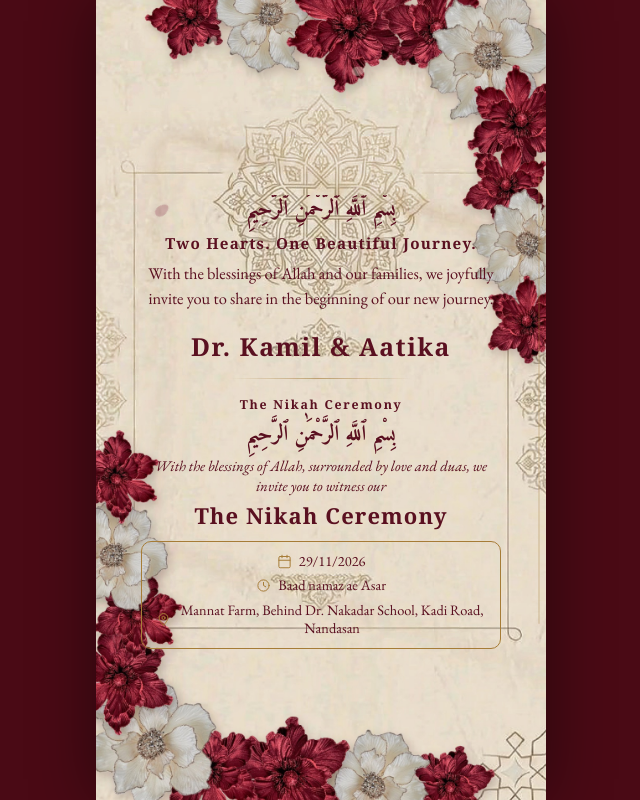
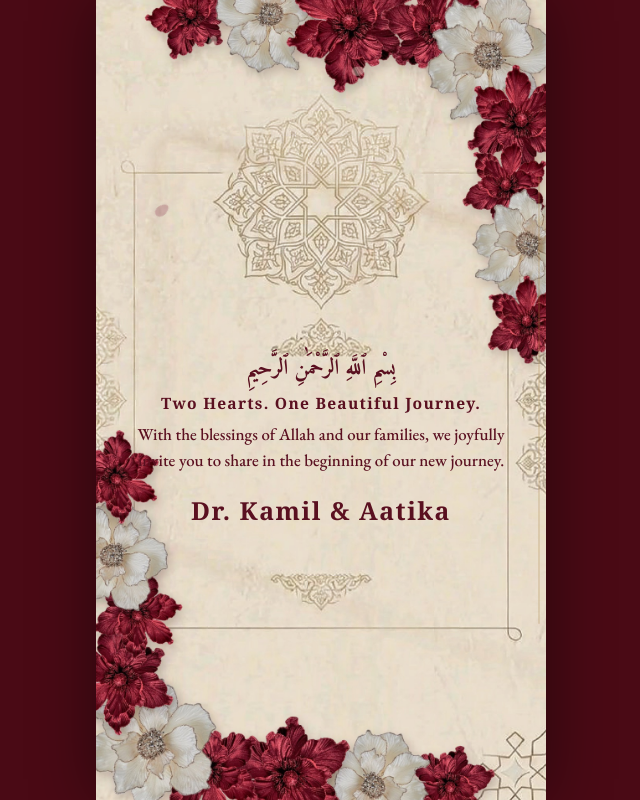
Before and after one commit to aamil2811/aamilswedding, a React (Vite) app: page / in a window 1280 px wide. Shown: the whole page, without its empty margins (319-959 px from the left). Built offline with nearby package versions, Linux system fonts and the light colour scheme; a web font is replaced by a local one.

Commit message:
7 full-screen snap pages: each paragraph its own slide, background transitions by group

```diff
--- a/src/components/ReadingBand.tsx
+++ b/src/components/ReadingBand.tsx
@@ -7,9 +7,9 @@ interface ReadingBandProps {
   onPageChange: (page: number) => void;
 }
 
-function EventCard({ event }: { event: WeddingEvent }) {
+function EventPage({ event }: { event: WeddingEvent }) {
   return (
-    <div className="event-content-block">
+    <>
       <p className="couple-header">{event.header ?? invite.couple}</p>
 
       {event.bismillah && (
@@ -35,16 +35,12 @@ function EventCard({ event }: { event: WeddingEvent }) {
         <p className="event-tagline">{event.tagline.join(" ")}</p>
       )}
 
-      <DetailsBox
-        date={event.date}
-        time={event.time}
-        place={event.place}
-      />
+      <DetailsBox date={event.date} time={event.time} place={event.place} />
 
       {event.note && (
         <p className="event-note">{event.note.join(" ")}</p>
       )}
-    </div>
+    </>
   );
 }
 
@@ -57,10 +53,10 @@ export function ReadingBand({ onPageChange }: ReadingBandProps) {
   const byId = (id: string) =>
     invite.events.find((e) => e.id === id) as WeddingEvent;
 
-  const nikah = byId("nikah");
+  const nikah  = byId("nikah");
   const mameru = byId("mameru");
-  const haldi = byId("haldi");
-  const barat = byId("barat");
+  const haldi  = byId("haldi");
+  const barat  = byId("barat");
   const walima = byId("walima");
 
   useEffect(() => {
@@ -68,6 +64,7 @@ export function ReadingBand({ onPageChange }: ReadingBandProps) {
     if (!scroller) return;
 
     const sections = scroller.querySelectorAll<HTMLElement>("[data-page]");
+
     const observer = new IntersectionObserver(
       (entries) => {
         entries.forEach((entry) => {
@@ -85,17 +82,14 @@ export function ReadingBand({ onPageChange }: ReadingBandProps) {
           }
         });
       },
-      {
-        root: scroller,
-        threshold: 0.35,
-      }
+      { root: scroller, threshold: 0.4 }
     );
 
     sections.forEach((sec) => observer.observe(sec));
     return () => observer.disconnect();
   }, [scrollContainerRef, onPageChange]);
 
-  const isVisible = (p: number) => visiblePages.has(p);
+  const isV = (p: number) => visiblePages.has(p);
 
   return (
     <div
@@ -105,14 +99,15 @@ export function ReadingBand({ onPageChange }: ReadingBandProps) {
       aria-label="Wedding Invitation"
     >
       <main className="snap-column">
-        {/* SLIDE 1: Page 1 to 2 (Introduction & Nikah Ceremony) */}
+
+        {/* ── SLIDE GROUP 1: Introduction (bg.jpg) ── */}
+
+        {/* Paragraph 1 */}
         <section
           data-page={1}
-          className={`snap-page snap-page-slide1 ${isVisible(1) ? "is-visible" : ""}`}
+          className={`snap-page snap-page-intro ${isV(1) ? "is-visible" : ""}`}
         >
-          <div className="page-card page-card-slide1">
-            {/* Page 1: Introduction */}
-            <div className="event-content-block intro-block">
+          <div className="page-card page-card-intro">
             <p
               className="bismillah"
               lang="ar"
@@ -125,71 +120,77 @@ export function ReadingBand({ onPageChange }: ReadingBandProps) {
             <p className="intro-blessing">{invite.cover.blessing}</p>
             <h1 className="cover-names">{invite.cover.names}</h1>
           </div>
+        </section>
 
-            <div className="card-divider" />
-
-            {/* Page 2: Nikah Ceremony */}
-            <div className="event-content-block">
-              <p className="couple-header">{nikah.header ?? "The Nikah Ceremony"}</p>
-              {nikah.bismillah && (
-                <p
-                  className="bismillah"
-                  lang="ar"
-                  dir="rtl"
-                  aria-label="Bismillahir Rahmanir Rahim"
+        {/* Paragraph 2: Nikah Ceremony (still bg.jpg) */}
+        <section
+          data-page={2}
+          className={`snap-page snap-page-arch ${isV(2) ? "is-visible" : ""}`}
         >
-                  {nikah.bismillah}
-                </p>
-              )}
-              <p className="invited-line">
-                {Array.isArray(nikah.invitedLine)
-                  ? nikah.invitedLine.join(" ")
-                  : nikah.invitedLine}
-              </p>
-              <h2 className="event-title">{nikah.title.join(" ")}</h2>
-              <DetailsBox
-                date={nikah.date}
-                time={nikah.time}
-                place={nikah.place}
-              />
-            </div>
+          <div className="page-card page-card-arch">
+            <EventPage event={nikah} />
           </div>
         </section>
 
-        {/* SLIDE 2: From 3 to 5 (Mameru, Haldi, Barat) */}
+        {/* ── SLIDE GROUP 2: Mameru / Haldi / Barat (bg-page3.jpg) ── */}
+
+        {/* Paragraph 3: Mameru */}
         <section
-          data-page={2}
-          className={`snap-page snap-page-slide2 ${isVisible(2) ? "is-visible" : ""}`}
+          data-page={3}
+          className={`snap-page snap-page-arch ${isV(3) ? "is-visible" : ""}`}
         >
-          <div className="page-card page-card-slide2">
-            <EventCard event={mameru} />
-            <div className="card-divider" />
-            <EventCard event={haldi} />
-            <div className="card-divider" />
-            <EventCard event={barat} />
+          <div className="page-card page-card-arch">
+            <EventPage event={mameru} />
           </div>
         </section>
 
-        {/* SLIDE 3: Page 7 to 8 (Dawat-E-Walima & Thank You) on Persian Rug Arch */}
+        {/* Paragraph 4: Haldi */}
         <section
-          data-page={3}
-          className={`snap-page snap-page-slide3 ${isVisible(3) ? "is-visible" : ""}`}
+          data-page={4}
+          className={`snap-page snap-page-arch ${isV(4) ? "is-visible" : ""}`}
         >
-          <div className="page-card page-card-slide3">
-            <EventCard event={walima} />
-            <div className="card-divider" />
-            <div className="event-content-block thank-you-block">
+          <div className="page-card page-card-arch">
+            <EventPage event={haldi} />
+          </div>
+        </section>
+
+        {/* Paragraph 5: Barat */}
+        <section
+          data-page={5}
+          className={`snap-page snap-page-arch ${isV(5) ? "is-visible" : ""}`}
+        >
+          <div className="page-card page-card-arch">
+            <EventPage event={barat} />
+          </div>
+        </section>
+
+        {/* ── SLIDE GROUP 3: Walima / Thank You (bg-rug.jpg) ── */}
+
+        {/* Paragraph 6: Dawat-E-Walima */}
+        <section
+          data-page={6}
+          className={`snap-page snap-page-arch ${isV(6) ? "is-visible" : ""}`}
+        >
+          <div className="page-card page-card-arch">
+            <EventPage event={walima} />
+          </div>
+        </section>
+
+        {/* Paragraph 7: Thank You */}
+        <section
+          data-page={7}
+          className={`snap-page snap-page-arch ${isV(7) ? "is-visible" : ""}`}
+        >
+          <div className="page-card page-card-arch">
             <p className="couple-header">{invite.couple}</p>
             <h2 className="event-title">{invite.thankYou.title}</h2>
-              <p className="event-tagline">
-                {invite.thankYou.line1.join(" ")}
-              </p>
+            <p className="event-tagline">{invite.thankYou.line1.join(" ")}</p>
             <p className="body-copy">{invite.thankYou.line2.join(" ")}</p>
             <p className="signoff">{invite.thankYou.signoff}</p>
             <p className="cover-names">{invite.thankYou.signature}</p>
           </div>
-          </div>
         </section>
+
       </main>
     </div>
   );
--- a/src/index.css
+++ b/src/index.css
@@ -140,69 +140,48 @@ body,
   padding-right: env(safe-area-inset-right);
 }
 
-/* ---- SLIDE 1: Intro + Nikah (floral bg.jpg) ---- */
-.snap-page-slide1 {
-  padding-top: 10dvh;
+/* ── Page layout variants ── */
+/* Page 1: floral intro — push content down away from top flowers */
+.snap-page-intro {
+  padding-top: 14dvh;
   padding-bottom: 4dvh;
-  align-items: center;
 }
 
-/* ---- SLIDE 2: Mameru + Haldi + Barat (damask bg-page3.jpg) ---- */
-.snap-page-slide2 {
-  padding-top: 6dvh;
-  padding-bottom: 6dvh;
-  align-items: center;
+/* Pages 2–7: arch card centered */
+.snap-page-arch {
+  padding-top: 4dvh;
+  padding-bottom: 4dvh;
 }
 
-/* ---- SLIDE 3: Walima + Thank You (Persian rug bg-rug.jpg arch) ---- */
-.snap-page-slide3 {
-  padding-top: 6dvh;
-  padding-bottom: 6dvh;
-  align-items: center;
-}
-
-/* Shared scroll card wrapper (single-unit entrance animation) */
+/* ── Shared entrance animation card ── */
 .page-card {
-  width: 82%;
-  max-width: 560px;
+  width: 80%;
+  max-width: 520px;
   margin: 0 auto;
   text-align: center;
   display: flex;
   flex-direction: column;
   align-items: center;
   justify-content: center;
-  gap: 0.6rem;
+  gap: 0.55rem;
   opacity: 0;
   transform: translateY(20px);
   transition: opacity 0.7s ease-out, transform 0.7s ease-out;
   white-space: normal;
   word-break: normal;
-  overflow-y: auto;
-  max-height: 88dvh;
-  scrollbar-width: none;
 }
 
-.page-card::-webkit-scrollbar {
-  display: none;
+/* Intro card: wider to avoid narrow column wrapping */
+.page-card-intro {
+  width: 82%;
+  max-width: 540px;
 }
 
-/* Slide-specific card sizing */
-.page-card-slide1 {
-  width: 80%;
-  max-width: 520px;
-  gap: 0.55rem;
-}
-
-.page-card-slide2 {
-  width: 72%;
-  max-width: 400px;
-  gap: 0.4rem;
-}
-
-.page-card-slide3 {
+/* Arch event pages: fit inside the arch artwork */
+.page-card-arch {
   width: 68%;
   max-width: 380px;
-  gap: 0.4rem;
+  gap: 0.42rem;
 }
 
 .snap-page.is-visible .page-card {
@@ -210,29 +189,7 @@ body,
   transform: translateY(0);
 }
 
-.event-content-block {
-  width: 100%;
-  display: flex;
-  flex-direction: column;
-  align-items: center;
-  justify-content: center;
-  gap: 0.4rem;
-  text-align: center;
-}
-
-.intro-block {
-  gap: 0.5rem;
-}
-
-.card-divider {
-  width: 50%;
-  height: 1px;
-  background: linear-gradient(to right, transparent, var(--gold), transparent);
-  opacity: 0.6;
-  margin: 0.5rem 0;
-}
-
-/* Typography */
+/* ── Typography ── */
 .bismillah {
   font-family: "Amiri", serif;
   font-size: clamp(1.15rem, 2.7dvh, 1.55rem);
@@ -244,7 +201,7 @@ body,
 
 .cover-tagline {
   font-family: "Cormorant SC", Georgia, serif;
-  font-size: clamp(0.88rem, 1.9dvh, 1.08rem);
+  font-size: clamp(0.9rem, 1.95dvh, 1.1rem);
   font-weight: 600;
   letter-spacing: 0.08em;
   color: var(--ink);
@@ -254,8 +211,9 @@ body,
 
 .intro-blessing {
   font-family: "EB Garamond", Georgia, serif;
-  font-size: clamp(0.95rem, 2.05dvh, 1.25rem);
-  line-height: 1.48;
+  font-size: clamp(1rem, 2.1dvh, 1.28rem);
+  font-weight: 500;
+  line-height: 1.52;
   color: var(--ink);
   margin: 0;
 }
@@ -282,10 +240,11 @@ body,
 .invited-line {
   font-family: "EB Garamond", Georgia, serif;
   font-style: italic;
-  font-size: clamp(0.88rem, 1.85dvh, 1.02rem);
+  font-size: clamp(0.9rem, 1.9dvh, 1.05rem);
+  font-weight: 500;
   color: var(--ink);
   margin: 0;
-  line-height: 1.32;
+  line-height: 1.35;
 }
 
 .event-title {
@@ -303,10 +262,11 @@ body,
 .event-note,
 .signoff {
   font-family: "EB Garamond", Georgia, serif;
-  font-size: clamp(0.88rem, 1.85dvh, 1.04rem);
+  font-size: clamp(0.9rem, 1.9dvh, 1.06rem);
+  font-weight: 500;
   color: var(--ink);
   margin: 0;
-  line-height: 1.38;
+  line-height: 1.4;
 }
 
 .event-tagline,
@@ -315,7 +275,7 @@ body,
   font-style: italic;
 }
 
-/* Rounded Gold Details Box */
+/* ── Rounded Gold Details Box ── */
 .details-box {
   width: 100%;
   margin: 0.25rem auto;
@@ -345,12 +305,13 @@ body,
 
 .details-text {
   font-family: "EB Garamond", Georgia, serif;
-  font-size: clamp(0.86rem, 1.8dvh, 1rem);
+  font-size: clamp(0.88rem, 1.82dvh, 1.02rem);
+  font-weight: 500;
   color: var(--ink);
   line-height: 1.3;
 }
 
-/* Right-edge Gold Scroll Progress Line */
+/* ── Right-edge Gold Scroll Progress Line ── */
 .progress-track-frame {
   position: fixed;
   top: 22dvh;
@@ -380,7 +341,7 @@ body,
   border-radius: 999px;
 }
 
-/* Small screen font scaling without narrowing text box */
+/* ── Small screen font scaling (don't narrow the box, reduce font) ── */
 @media (max-height: 700px) {
   .page-card-arch {
     gap: 0.28rem;
@@ -391,7 +352,7 @@ body,
   }
 }
 
-/* Reduced Motion */
+/* ── Reduced Motion ── */
 @media (prefers-reduced-motion: reduce) {
   .scroll-container {
     scroll-behavior: auto;
```
Also changed, not shown: src/components/Background.tsx (+5 -5 lines). Lines whose indentation alone changed are shown as unchanged.
